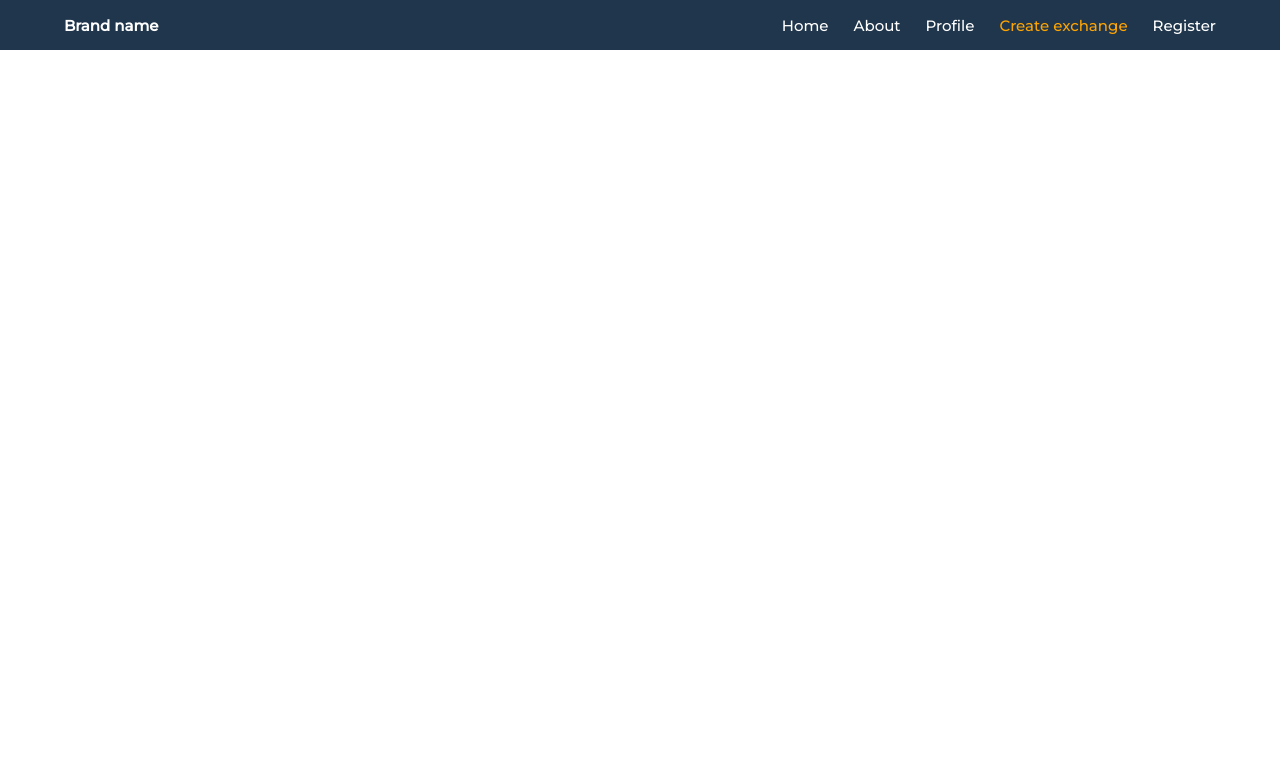
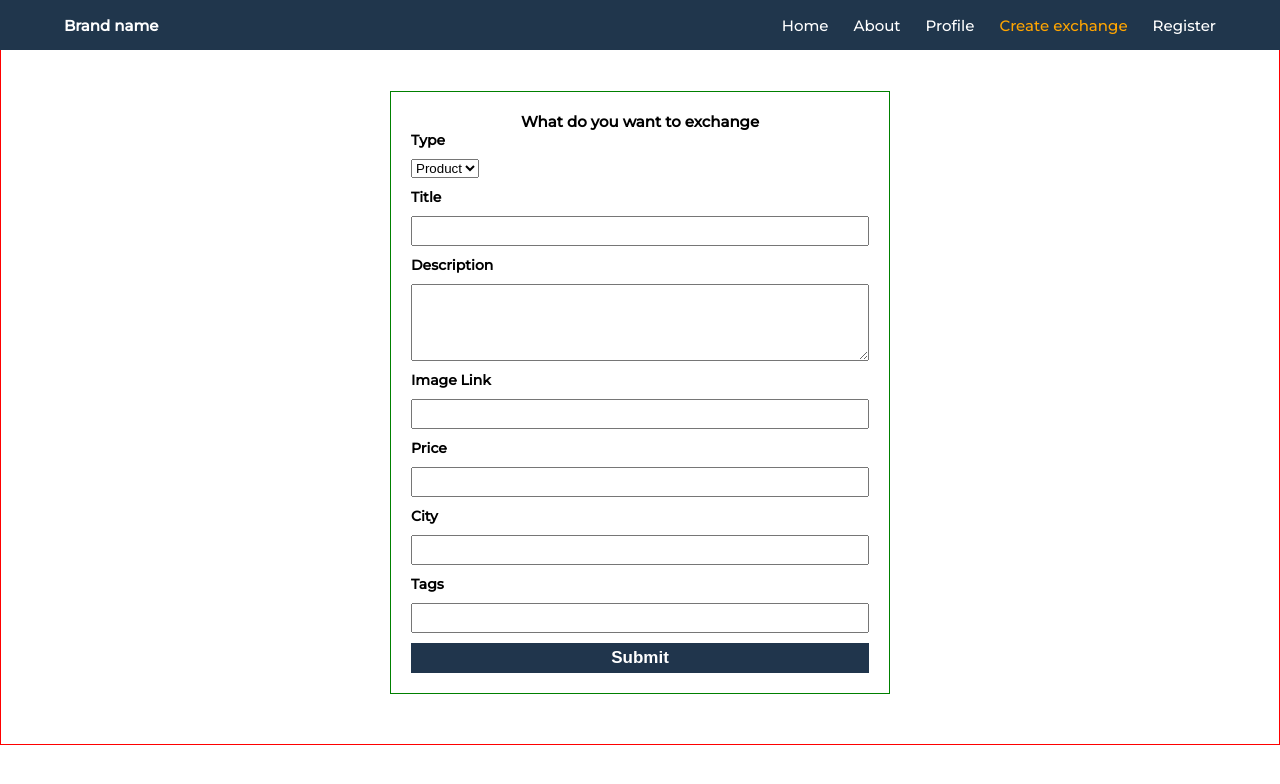
Before and after one commit to mohammadkhalaf/swappy, a Vue app: page /create in a window 1280 px wide. Shown: the top 784 px of the page. Built offline with nearby package versions, Linux system fonts and the light colour scheme; no server answers; the database is empty; sample sign-in values are in the browser's storage.

Commit message:
create exchanges form

```diff
--- a/src/pages/CreateExchange.vue
+++ b/src/pages/CreateExchange.vue
@@ -1,9 +1,120 @@
 <template>
-  <h1>exchange page</h1>
+  <div class="page-wrapper">
+    <div class="form-container">
+      <h2>What do you want to exchange</h2>
+      <form @submit.prevent="createExchange">
+        <div class="field">
+          <label class="label">Type</label>
+          <div class="select">
+            <select v-model="form.type">
+              <option value="service">Service</option>
+              <option value="product">Product</option>
+            </select>
+          </div>
+        </div>
+        <div class="field">
+          <label class="label">Title</label>
+          <input v-model="form.title" class="input" type="text" />
+        </div>
+        <div class="field">
+          <label class="label">Description</label>
+          <textarea rows="5" v-model="form.description" class="textarea">
+          </textarea>
+        </div>
+        <div class="field">
+          <label class="label">Image Link</label>
+          <input v-model="form.image" class="input" type="text" />
+        </div>
+        <div class="field">
+          <label class="label">Price</label>
+          <input v-model="form.price" class="input" type="number" />
+        </div>
+        <div class="field">
+          <label class="label">City</label>
+          <input v-model="form.city" class="input" type="text" />
+        </div>
+
+        <div class="field">
+          <label class="label">Tags</label>
+          <input v-model="form.tags" class="input" type="text" />
+        </div>
+
+        <button type="button" @click="createExchange" class="button">
+          Submit
+        </button>
+      </form>
+    </div>
+  </div>
 </template>
 
 <script>
-export default {};
+export default {
+  data() {
+    return {
+      form: {
+        title: '',
+        description: '',
+        type: 'product',
+        image: '',
+        price: null,
+
+        city: '',
+        tags: [],
+      },
+    };
+  },
+  methods: {
+    createExchange() {
+      alert(JSON.stringify(this.form));
+    },
+  },
+};
 </script>
 
-<style></style>
+<style scoped>
+.page-wrapper {
+  padding: 5rem;
+  border: 1px solid red;
+}
+.form-container {
+  margin: 0 auto;
+  margin-top: 40px;
+  border: 1px solid green;
+  max-width: 50rem;
+  padding: 2rem;
+}
+h2 {
+  text-align: center;
+}
+.field {
+  margin-bottom: 1rem;
+  display: flex;
+  flex-direction: column;
+}
+.label {
+  margin-bottom: 1rem;
+  font-size: 1.4rem;
+  font-weight: 700;
+}
+.input {
+  height: 3rem;
+}
+.input,
+textarea {
+  width: 100%;
+  padding-left: 0.5rem;
+}
+.input,
+textarea:focus {
+  outline: none;
+}
+button {
+  width: 100%;
+  height: 3rem;
+  background-color: rgb(32, 53, 76);
+  border: none;
+  color: white;
+  font-weight: 700;
+  font-size: 1.7rem;
+}
+</style>
```
